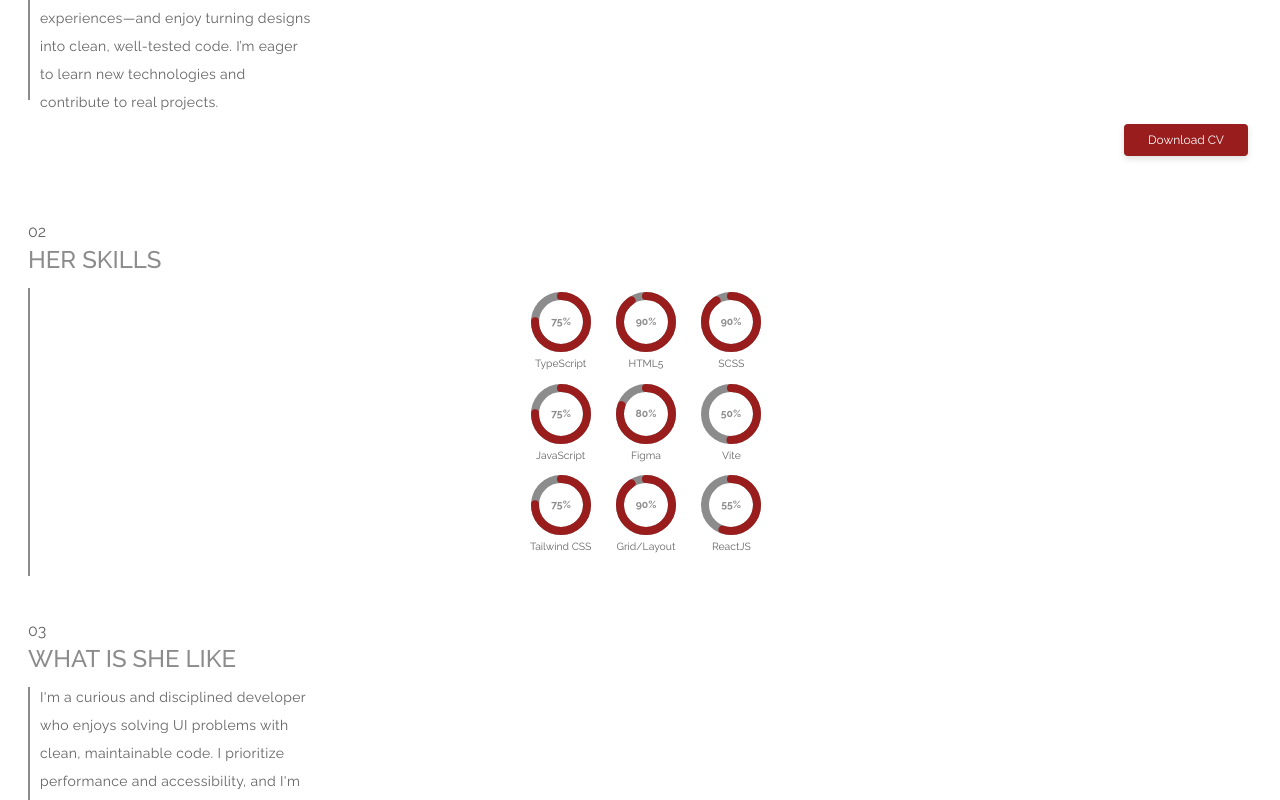
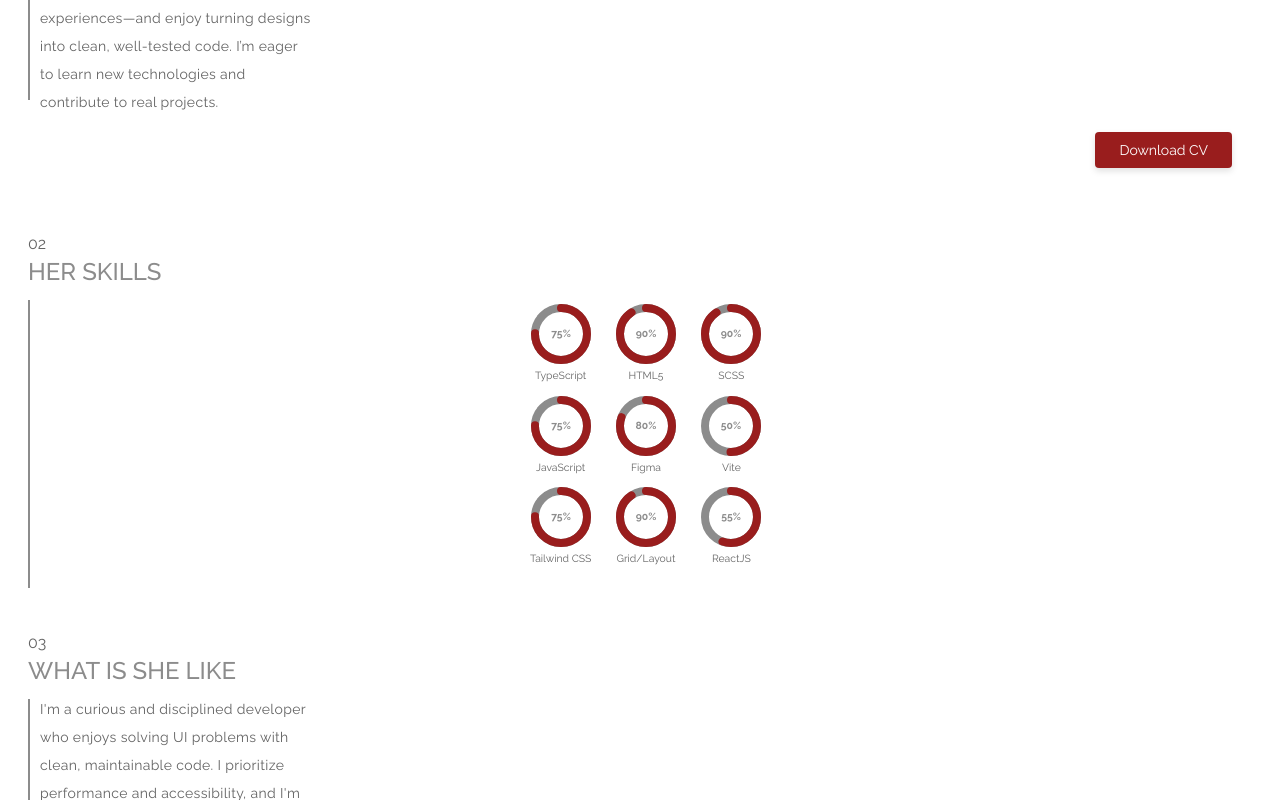
Before and after one commit to bavayra/Portfolio, a React (Vite) app: page / in a window 1280 px wide. Shown: the part 1460-2260 px from the top of the page. Built offline with nearby package versions, Linux system fonts and the light colour scheme.

Commit message:
style(About->360): added min-360 sizing to the btn small variant to increase its font size. Positioned btn correctly by increased margins

```diff
--- a/src/components/Button.tsx
+++ b/src/components/Button.tsx
@@ -30,7 +30,7 @@ const Button = ({
       "bg-accent-red text-white hover:bg-text hover:scale-105 focus:ring-accent-red active:bg-text",
   };
   const sizeStyles: Record<ButtonSize, string> = {
-    small: "px-3 py-2 text-xs ",
+    small: "px-3 py-2 text-xs min-[360px]:text-sm",
     medium: "px-4 py-2 text-base ",
     large: "px-4 py-1 text-lg",
   };
--- a/src/sections/About.tsx
+++ b/src/sections/About.tsx
@@ -26,7 +26,7 @@ const About = () => {
       <Button
         variant="secondary"
         size="small"
-        className="mt-2 flex justify-end ml-auto mr-4"
+        className="mt-2 flex justify-end ml-auto min-[360px]:mt-4 min-[360px]:mr-8 mr-4"
       >
         Download CV
       </Button>
```
